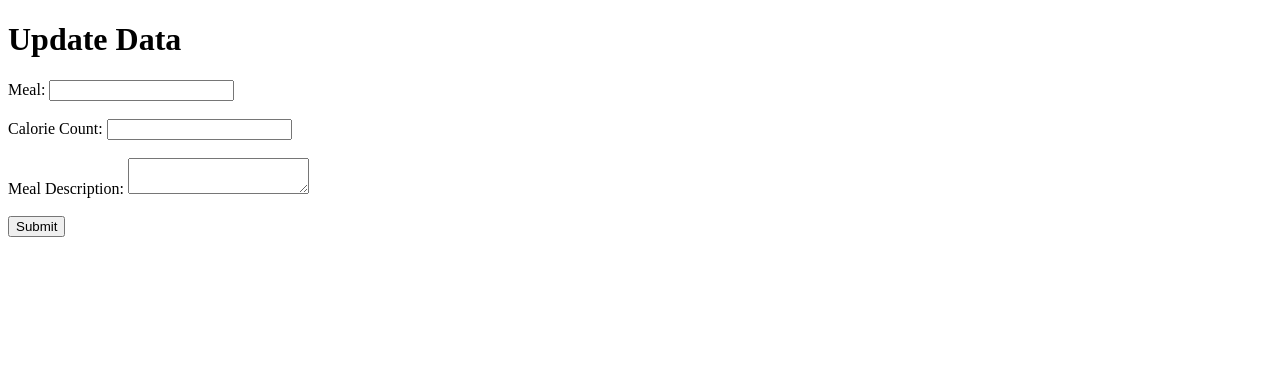
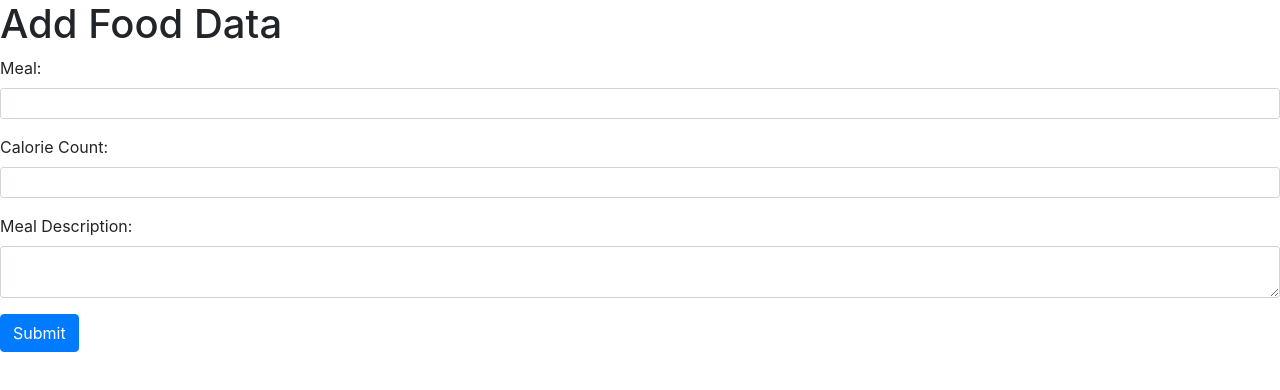
Before and after one commit to mcole1976/MongoDBWEBAPICRUD, a website: page entry.html in a window 1280 px wide. Drawn offline with nearby package versions, Linux system fonts and the light colour scheme.

Commit message:
Update entry.html
bootstrap update

```diff
--- a/entry.html
+++ b/entry.html
@@ -5,21 +5,39 @@
     <meta charset="UTF-8">
     <meta name="viewport" content="width=device-width, initial-scale=1.0">
     <meta name="referrer" content="no-referrer-when-downgrade">
-    <script src="https://code.jquery.com/jquery-3.6.0.min.js"></script>
+    <meta charset="UTF-8">
+
+    <meta name="viewport" content="width=device-width, initial-scale=1.0">
+    <script src="https://ajax.googleapis.com/ajax/libs/jquery/3.5.1/jquery.min.js"></script>
+    <link rel="stylesheet" href="/bootstrap/dist/css/bootstrap.min.css" />
     <script src="entry.js" ></script>
     <title>Update Data Form</title>
 </head>
 
 <body>
-    <h1>Update Data</h1>
+    <h1>Add Food Data</h1>
     <form id="updateForm">
-        <label for="meal">Meal:</label> <input type="text" id="meal" name="meal" required><br><br>
-        <label for="calorie_Count">Calorie Count:</label> <input type="number" id="calorie_Count" name="calorie_Count" required><br><br>
-        <!-- Hidden date field -->
-         <input type="hidden" id="date" name="date">
-         <label for="meal_Description">Meal Description:</label> <textarea id="meal_Description" name="meal_Description"  required></textarea><br><br>
-         <button type="submit">Submit</button> </form>
+        <div class="form-group">
+            <label for="meal">Meal:</label>
+            <input class="form-control form-control-sm" type="text" id="meal" name="meal" required>
+        </div>
+        <div class="form-group"></div>
+            <label for="calorie_Count">Calorie Count:</label>
+            <input class="form-control form-control-sm" type="number" id="calorie_Count" name="calorie_Count" required>
+        </div>
+        <div class="form-group">
+            <input type="hidden" id="date" name="date">
+        </div>
+        <div class="form-group">
+            <label for="meal_Description">Meal Description:</label>
+            <textarea class="form-control form-control-sm" id="meal_Description" name="meal_Description"  required></textarea>
+         </div>
+            <button class="btn btn-primary" type="submit">Submit</button>
 
+    </form>
+    <script>
+
+    </script>
 </body>
 
 </html>
```
